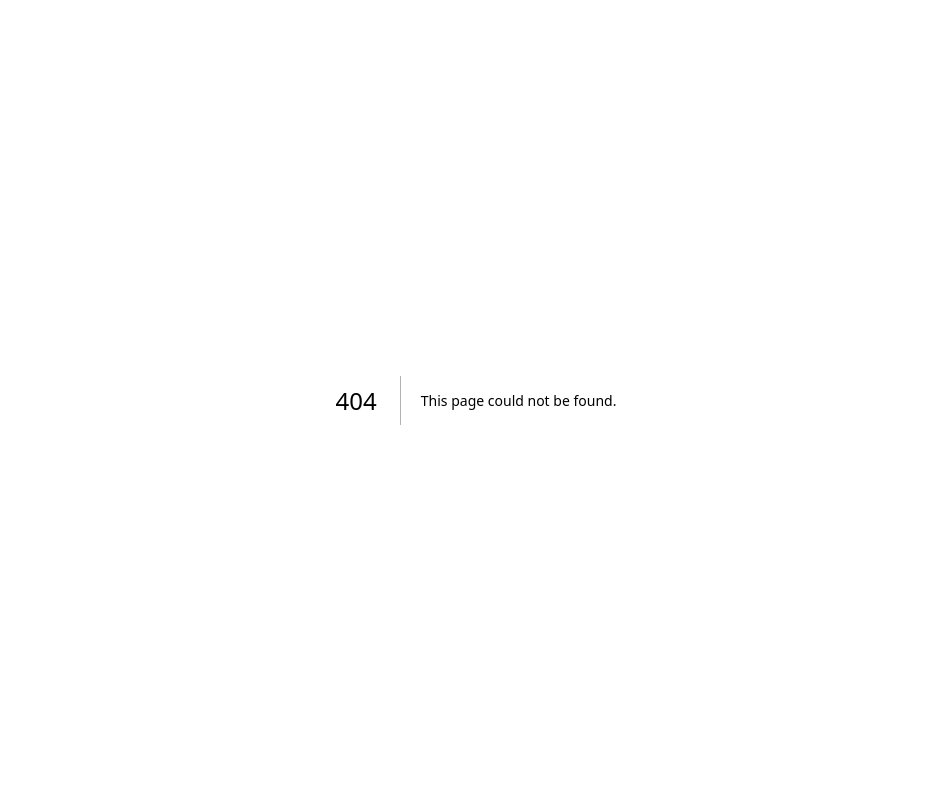
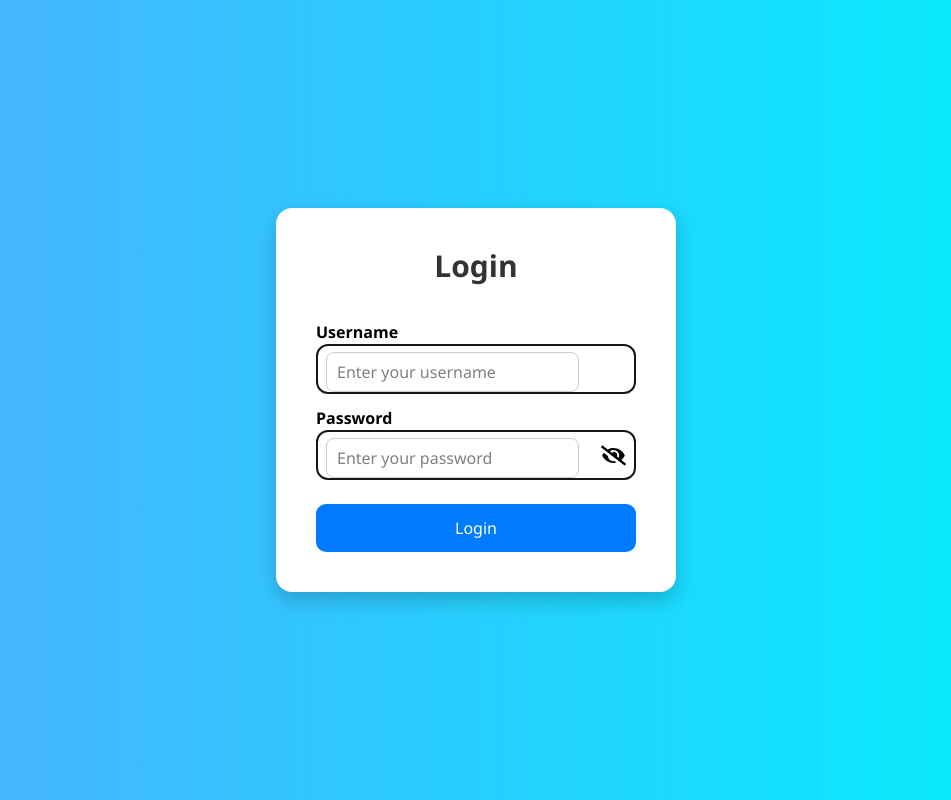
Before and after one commit to kompaaz/hostel-attendance-frontend, a Next.js app: page /login in a window 1280 px wide. Before the commit this address had no page. Shown: the whole page, without its empty margins (164-1115 px from the left). Built offline with nearby package versions, Linux system fonts and the light colour scheme.

Commit message:
login page creatred and show password feature added

```diff
--- /dev/null
+++ b/app/login/page.tsx
@@ -0,0 +1,61 @@
+"use client";
+import React, { useState } from "react";
+import "../styles/login.css";
+import { FaEye } from "react-icons/fa";
+import { FaEyeSlash } from "react-icons/fa";
+
+const page = () => {
+  const [showPassword, setshowPassword] = useState<boolean>(false);
+
+  return (
+    <>
+      <div className="container">
+        <form className="login-form">
+          <h2 className="text-3xl font-semibold">Login</h2>
+
+          <label htmlFor="username" className="text-black">
+            Username
+          </label>
+          <div className="px-2 border-2 rounded-xl">
+            <input
+              className="h-10 text-black outline-none"
+              type="text"
+              id="username"
+              name="username"
+              placeholder="Enter your username"
+              required
+            />
+          </div>
+
+          <div className="w-full flex flex-col">
+            <label htmlFor="password" className="text-black">
+              Password
+            </label>
+            <div className="px-2 flex justify-between border-2 rounded-xl">
+              <input
+                className="h-10 text-black outline-none"
+                type={showPassword ? "text" : "password"}
+                id="password"
+                name="password"
+                placeholder="Enter your password"
+                required
+              />
+              <div
+                className="text-black flex items-center"
+                onClick={() => {
+                  setshowPassword((prev) => !prev);
+                }}
+              >
+                {showPassword ? <FaEye size={25} /> : <FaEyeSlash size={25} />}
+              </div>
+            </div>
+          </div>
+
+          <button type="submit">Login</button>
+        </form>
+      </div>
+    </>
+  );
+};
+
+export default page;
```
